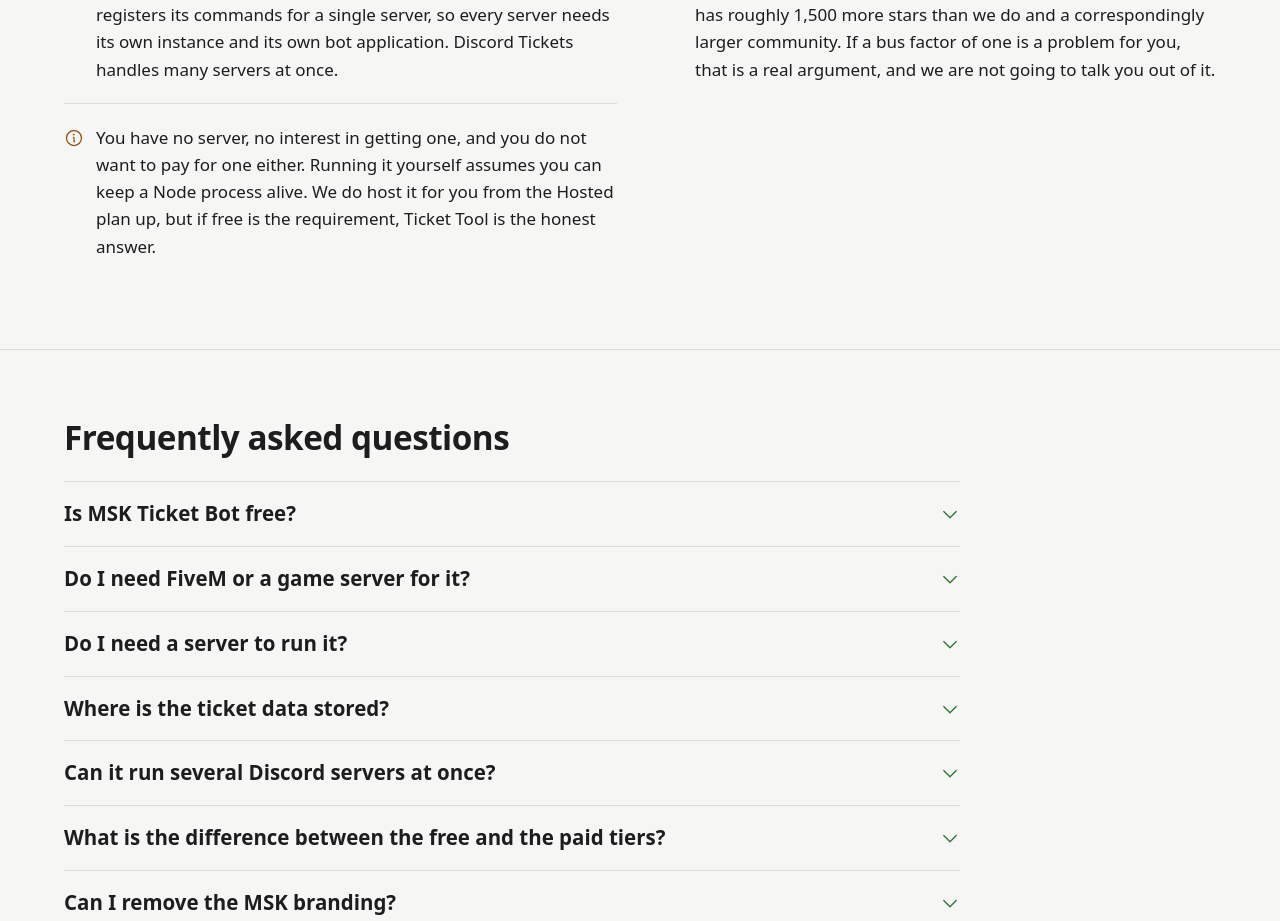
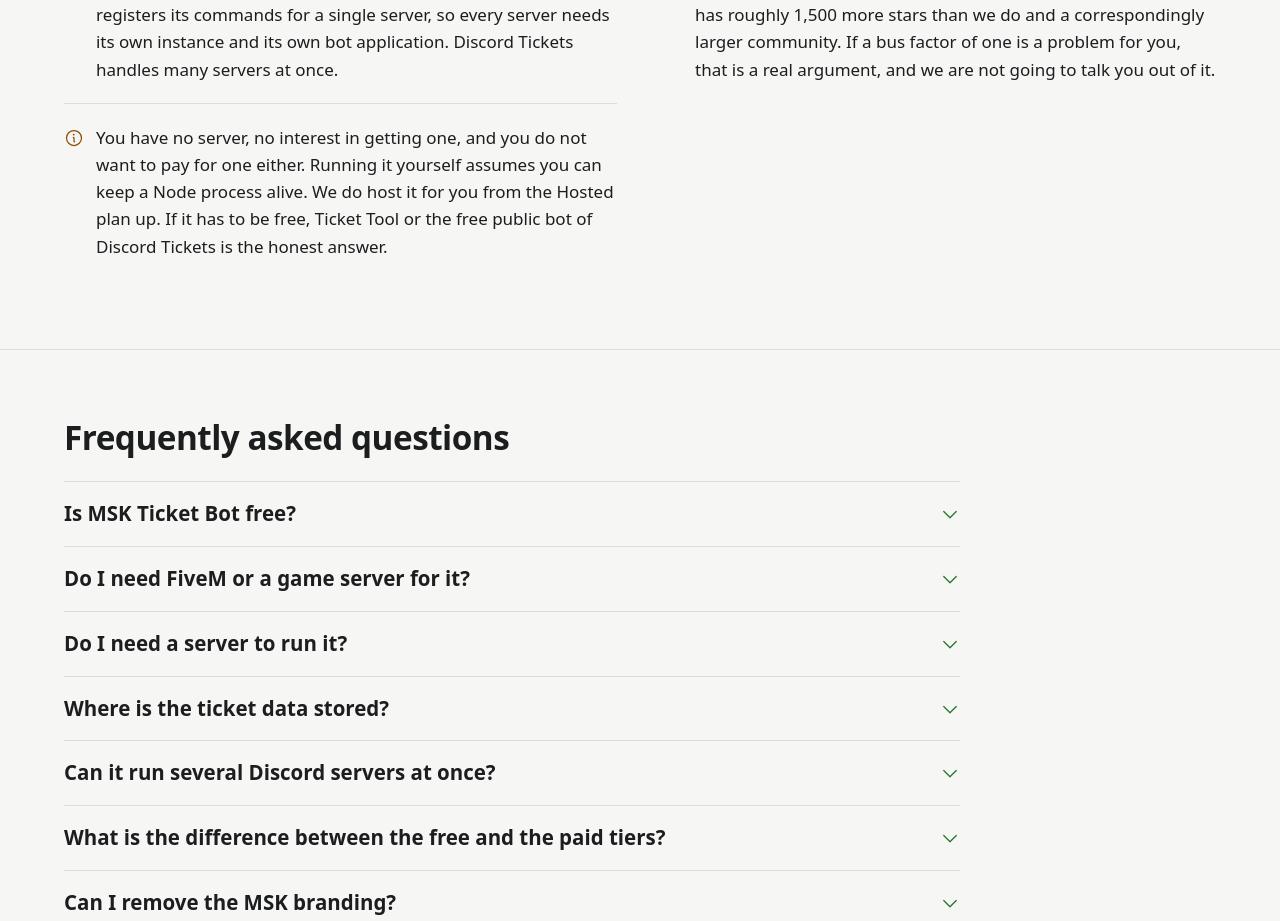
Before and after one commit to MSK-Scripts/msk-shop, a Next.js app: page /en/discord/ticket-bot/compare in a window 1280 px wide. Shown: the part 2583-3504 px from the top of the page. Built offline with nearby package versions, Linux system fonts and the light colour scheme; no server answers; the database is empty.

Commit message:
Name the free public Discord Tickets bot in the no-server case

```diff
--- a/content/ticketbot-compare-copy.ts
+++ b/content/ticketbot-compare-copy.ts
@@ -108,7 +108,7 @@ const en: TicketBotCompareCopy = {
   honest: [
     'You run several Discord servers from one instance. Ours registers its commands for a single server, so every server needs its own instance and its own bot application. Discord Tickets handles many servers at once.',
     'You want a large project with many contributors. Discord Tickets has roughly 1,500 more stars than we do and a correspondingly larger community. If a bus factor of one is a problem for you, that is a real argument, and we are not going to talk you out of it.',
-    'You have no server, no interest in getting one, and you do not want to pay for one either. Running it yourself assumes you can keep a Node process alive. We do host it for you from the Hosted plan up, but if free is the requirement, Ticket Tool is the honest answer.',
+    'You have no server, no interest in getting one, and you do not want to pay for one either. Running it yourself assumes you can keep a Node process alive. We do host it for you from the Hosted plan up. If it has to be free, Ticket Tool or the free public bot of Discord Tickets is the honest answer.',
   ],
 
   faqHeading: 'Frequently asked questions',
@@ -205,7 +205,7 @@ const de: TicketBotCompareCopy = {
   honest: [
     'Du betreibst mehrere Discord-Server aus einer Instanz. Unserer registriert seine Befehle für genau einen Server, jeder weitere braucht also eine eigene Instanz und eine eigene Bot-Application. Discord Tickets kann viele Server gleichzeitig.',
     'Du willst ein großes Projekt mit vielen Mitwirkenden. Discord Tickets hat rund 1.500 Sterne mehr als wir und entsprechend mehr Community. Wenn dich ein Bus-Faktor von eins stört, ist das ein berechtigtes Argument, und wir werden es dir nicht ausreden.',
-    'Du hast keinen Server, willst auch keinen, und du willst dafür nichts bezahlen. Selbst betreiben setzt voraus, dass du einen Node-Prozess am Leben halten kannst. Wir hosten ihn ab dem Tarif Hosted für dich, aber wenn kostenlos die Bedingung ist, ist Ticket Tool die ehrliche Antwort.',
+    'Du hast keinen Server, willst auch keinen, und du willst dafür nichts bezahlen. Selbst betreiben setzt voraus, dass du einen Node-Prozess am Leben halten kannst. Wir hosten ihn ab dem Tarif Hosted für dich. Wenn es kostenlos sein muss, sind Ticket Tool oder der kostenlose öffentliche Bot von Discord Tickets die ehrliche Antwort.',
   ],
 
   faqHeading: 'Häufige Fragen',
```
